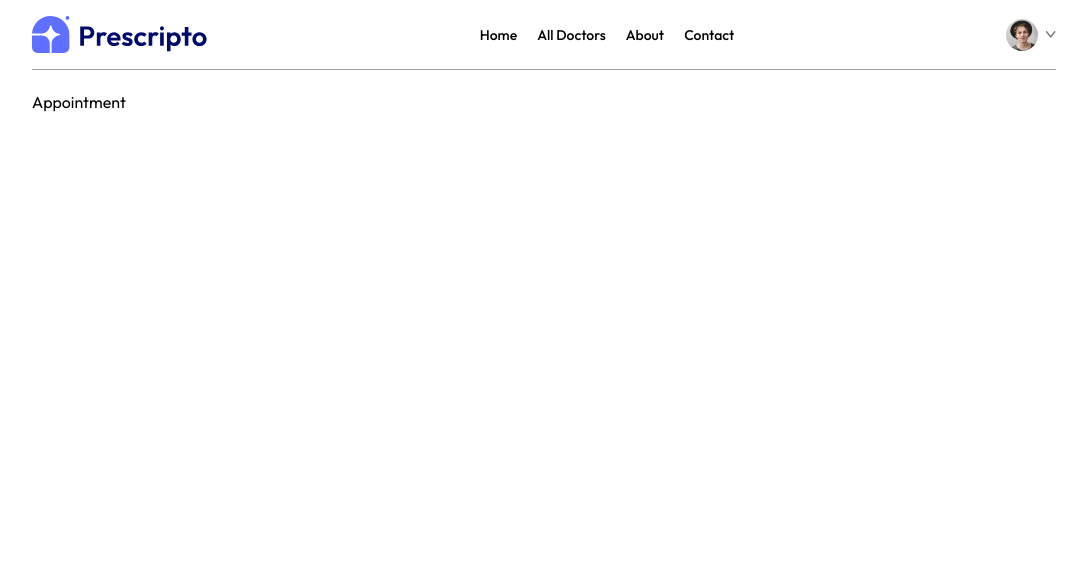
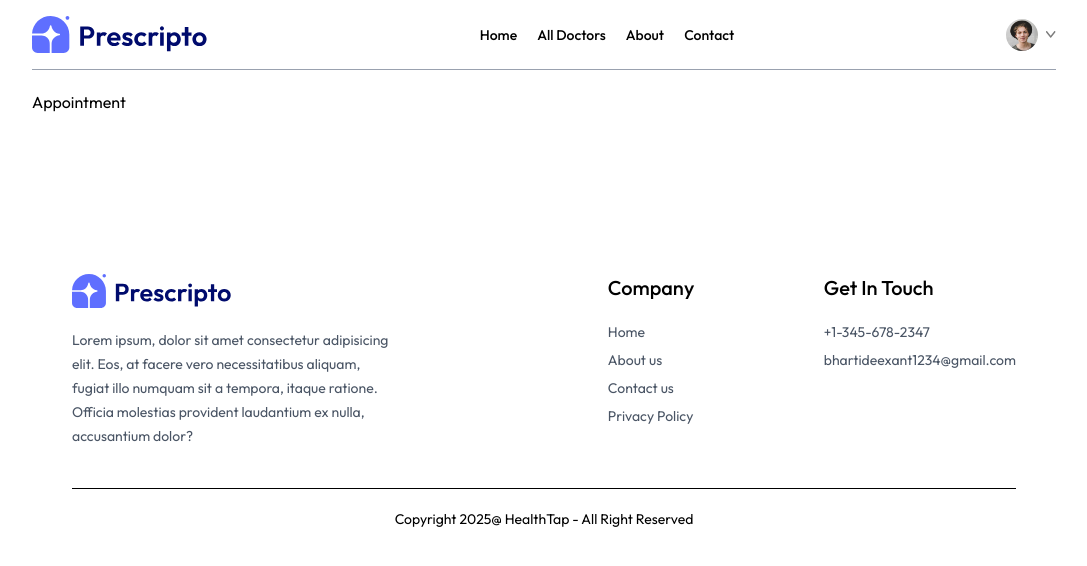
Before and after one commit to DeexantBharti/Doctor-appointment-booking-system, a React (Vite) app in the folder client/: page /appointment/1 in a window 1280 px wide. Shown: the top 566 px of the page, without its empty margins (96-1183 px from the left). Built offline with nearby package versions, Linux system fonts and the light colour scheme.

Commit message:
Footer section creation.

```diff
--- a/client/src/App.jsx
+++ b/client/src/App.jsx
@@ -9,6 +9,7 @@ import MyProfile from './pages/MyProfile.jsx'
 import MyAppointments from './pages/MyAppointments.jsx'
 import Appointment from './pages/Appointment.jsx'
 import Navbar from './components/Navbar.jsx'
+import Footer from './components/Footer.jsx'
 
 export default function App() {
   return (
@@ -25,7 +26,7 @@ export default function App() {
       <Route path='/my-appointment' element={<MyAppointments/>} />
       <Route path='/appointment/:docId' element={<Appointment/>} />
     </Routes>
-
+  <Footer />
     </div>
   )
 }
--- /dev/null
+++ b/client/src/components/Footer.jsx
@@ -0,0 +1,39 @@
+import React from 'react'
+import { assets } from '../assets/assets.js'
+
+export default function Footer() {
+  return (
+    <div className='md:mx-10'>
+        <div className='flex flex-col sm:grid grid-cols-[3fr_1fr_1fr] gap-14 my-10 mt-40 text-sm '>
+              {/* left section */}
+              <div>
+        <img className='mb-5 w-40 ' src={assets.logo} alt="" />
+        <p className='w-full md:w-2/3 text-gray-600 leading-6 '>Lorem ipsum, dolor sit amet consectetur adipisicing elit. Eos, at facere vero necessitatibus aliquam, fugiat illo numquam sit a tempora, itaque ratione. Officia molestias provident laudantium ex nulla, accusantium dolor?</p>
+              </div>
+              {/* center section */}
+              <div className=' '>
+      <p className='text-xl font-medium mb-5 '>Company</p>
+      <ul className='flex flex-col gap-2 text-gray-600'>
+        <li>Home</li>
+        <li>About us</li>
+        <li>Contact us</li>
+        <li>Privacy Policy</li>
+      </ul>
+              </div>
+              {/* right section */}
+              <div>
+   <p className='text-xl font-medium mb-5 '>Get In Touch</p>
+   <ul className='flex flex-col gap-2 text-gray-600'>
+    <li>+1-345-678-2347</li>
+    <li>bhartideexant1234@gmail.com</li>
+   </ul>
+              </div>
+        </div>
+        <div>
+            {/* copyright text */}
+            <hr />
+            <p className='py-5 text-sm text-center'>Copyright 2025@ HealthTap - All Right Reserved</p>
+        </div>
+    </div>
+  )
+}
--- a/client/src/components/Navbar.jsx
+++ b/client/src/components/Navbar.jsx
@@ -18,7 +18,7 @@ const [token,setToken] = useState(true);
   return (
 
     <div className='flex items-center justify-between text-sm py-4 mb-5 border-b border-b-gray-400'>
-        <img className='w-44 cursor-pointer' src={assets.logo} alt="logo" />
+        <img onClick={() => navigate('/')} className='w-44 cursor-pointer' src={assets.logo} alt="logo" />
         <ul className='hidden md:flex items-start gap-5 font-medium '>
             <NavLink to='/'>
                 <li className='py-1 '>Home</li>
--- a/client/src/pages/Doctors.jsx
+++ b/client/src/pages/Doctors.jsx
@@ -1,7 +1,18 @@
 import React from 'react'
+import { useContext } from 'react'
+import { useParams } from 'react-router-dom'
+import { AppContext } from '../context/AppContext.jsx'
 
 export default function Doctors() {
+
+  const {spciality} = useParams()
+console.log(spciality)
+
+const {doctors} = useContext(AppContext)
+
   return (
-    <div>Doctors</div>
+    <div>
+      <p></p>
+    </div>
   )
 }
```
